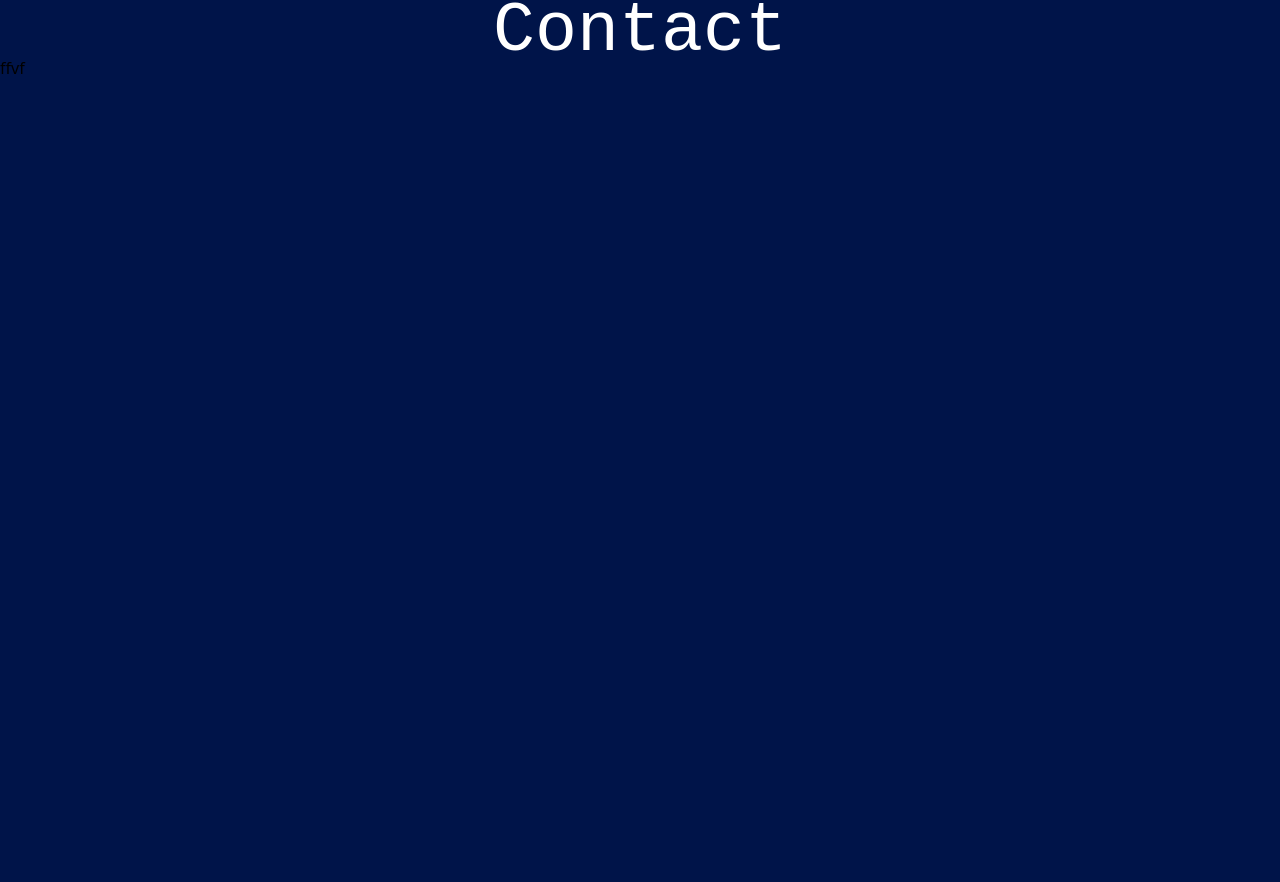
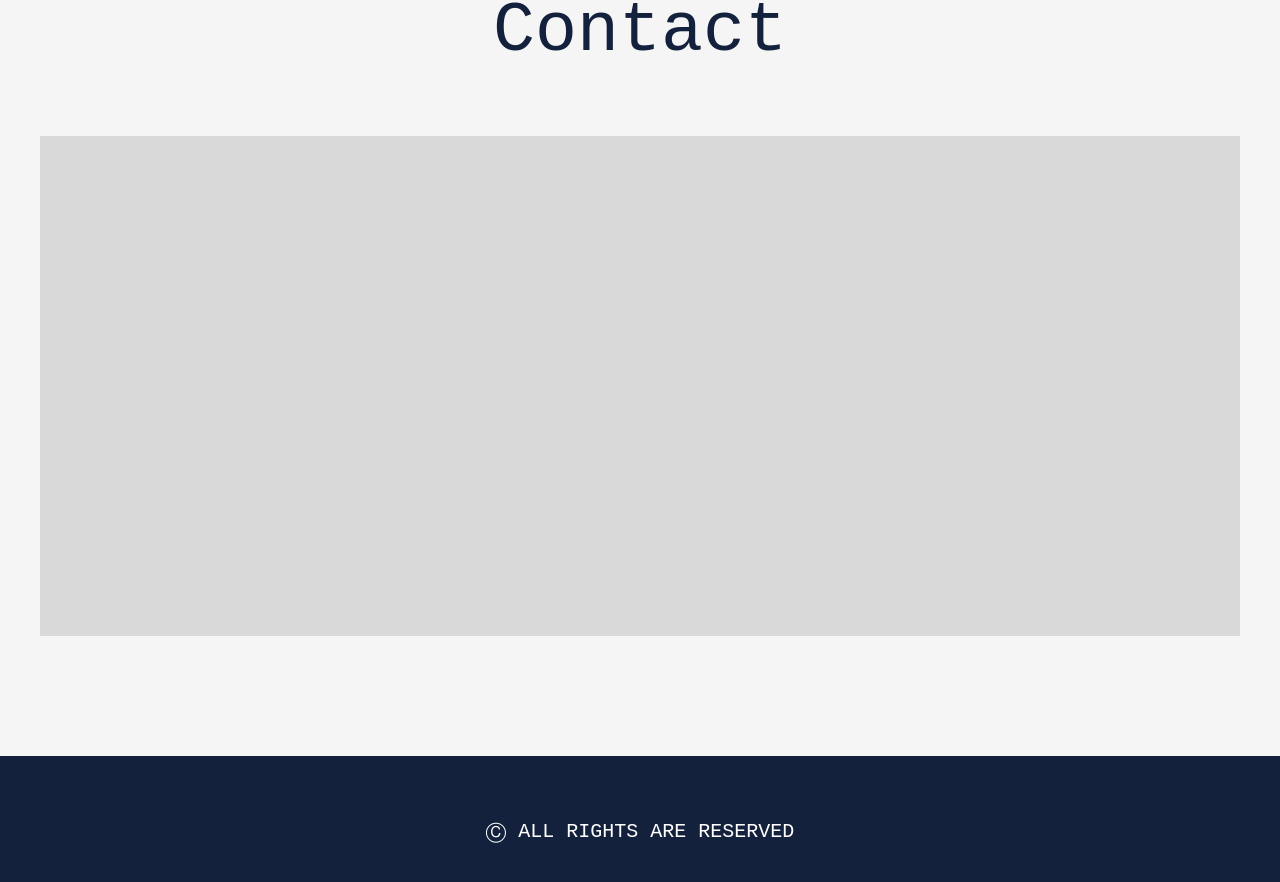
Before and after one commit to sofiane-ka/GL-project, a React (Create React App) app: page /contact in a window 1280 px wide. Shown: the part 154-1036 px from the top of the page. Before the commit the page ends 800 px from the top, so only its background shows below. Built offline with nearby package versions, Linux system fonts and the light colour scheme; the HTML template or start-up script is replaced by a standard one.

Commit message:
customise colors

```diff
--- a/src/App.css
+++ b/src/App.css
@@ -1,3 +1,3 @@
 body{
-  background-color:#001449;
+  background-color:#F5F5F5;
 }
--- a/src/components/Contact.jsx
+++ b/src/components/Contact.jsx
@@ -2,6 +2,7 @@ import React from 'react'
 import Box from '@mui/material/Box';
 import { Typography } from '@mui/material';
 import Stack from '@mui/material/Stack';
+import Container from '@mui/material/Container';
 import Navbar from "../components/Navbar";
 import Footer from "../components/Footer";
 
@@ -26,7 +27,7 @@ const Contact= () => {
     fontWeight: 50,
     fontSize:70,
     letterSpacing: '.0rem',
-    color: '#ffffff',
+    color: '#14213D',
     marginTop : "200px",
     margin:"auto",
     width:"400px"
@@ -36,6 +37,17 @@ const Contact= () => {
  </Typography>
  </Box>
 
+ <Container sx={{
+    backgroundColor :"#D9D9D9",
+    weight:100,
+    height:500,
+    marginX:"auto",
+    marginTop:"150px",
+    marginBottom:"120px"
+ }}>
+
+ </Container>
+
  <Footer/>
       </div>
     )
--- a/src/components/Cours.jsx
+++ b/src/components/Cours.jsx
@@ -2,9 +2,12 @@ import React from 'react'
 import Box from '@mui/material/Box';
 import { Typography } from '@mui/material';
 import Stack from '@mui/material/Stack';
+import Container from '@mui/material/Container';
 import Navbar from "../components/Navbar";
 import Footer from "../components/Footer";
 
+
+const EnsembleCours =[];
 const Cours= () => {
 
     return (
@@ -26,7 +29,7 @@ const Cours= () => {
     fontWeight: 50,
     fontSize:70,
     letterSpacing: '.0rem',
-    color: '#ffffff',
+    color: '#14213D',
     marginTop : "200px",
     margin:"auto",
     width:"400px"
@@ -35,6 +38,16 @@ const Cours= () => {
     Cours
  </Typography>
  </Box>
+ <Container sx={{
+    backgroundColor :"#D9D9D9",
+    weight:100,
+    height:200*(EnsembleCours.length)+500,
+    marginX:"auto",
+    marginTop:"150px",
+    marginBottom:"120px"
+ }}>
+
+ </Container>
 
  <Footer/>
       </div>
--- a/src/components/Descrip.jsx
+++ b/src/components/Descrip.jsx
@@ -7,6 +7,7 @@ const Descrip=()  => {
    <Box sx ={{margin : "auto",
               width: 1600,
               height: 1000,
+              paddingX : "30px",
                }}>
 
 
@@ -21,8 +22,10 @@ const Descrip=()  => {
   fontWeight: 10,
   fontSize : 25,
   letterSpacing: '.3rem',
-  color: '#ffffff',
-  marginTop : "200px"
+  color: '#14213D',
+  marginX : "300px",
+  paddingX :"100px",
+  margin:"auto"
  }}
  >
    There are many variations of passages of Lorem Ipsum available,
--- a/src/components/Footer.jsx
+++ b/src/components/Footer.jsx
@@ -1,12 +1,48 @@
 import React from 'react'
+import Box from '@mui/material/Box';
+import Container from '@mui/material/Container'
+import { Typography } from '@mui/material';
+import Stack from '@mui/material/Stack';
+import { Block } from '@mui/icons-material';
 const Footer= () => {
 
     return (
-      <div className=''>
+
         <footer>
-          <div>ffvf</div>
-        </footer>
-      </div>
+          <Container maxWidth="2xl" sx={{
+          backgroundColor:"#14213D",
+          height:"15rem",
+          textAlign:"center",
+          marginTop :"auto",
+          position:"absolute"
+          }}>
+
+<Typography
+   variant="h6"
+   component="a"
+   href="/"
+   sx={{
+    fontFamily: 'monospace',
+    fontWeight: 10,
+    fontSize:20,
+    letterSpacing: '.0rem',
+    color: '#FFFFFF',
+    marginTop:"60px",
+    textAlign:"center",
+    alignSelf: "center",
+    display: {xs: 'inline-block'}
+
+   }}
+   >
+   Ⓒ ALL RIGHTS ARE RESERVED
+ </Typography>
+
+
+          </Container>
+
+          </footer>
+
+
     )
   }
 
--- a/src/components/Formations.jsx
+++ b/src/components/Formations.jsx
@@ -7,6 +7,9 @@ import Footer from "../components/Footer";
 import Container from '@mui/material/Container'
 import ImageList from '@mui/material/ImageList';
 import ImageListItem from '@mui/material/ImageListItem';
+
+
+const EnsembleFormat = [ ];
 
 const Formations= () => {
 
@@ -28,7 +31,7 @@ const Formations= () => {
     fontWeight: 50,
     fontSize:70,
     letterSpacing: '.0rem',
-    color: '#ffffff',
+    color: '#14213D',
     marginTop : "200px",
     margin:"auto",
     width:"400px"
@@ -38,17 +41,20 @@ const Formations= () => {
  </Typography>
  </Box>
  <Container sx={{
-    backgroundColor :"#005bc5",
+    backgroundColor :"#D9D9D9",
     weight:100,
-    height:700,
+    height:200*(EnsembleFormat.length)+700,
     marginX:"auto",
-    marginTop:"150px"
+    marginTop:"150px",
+    marginBottom:"120px"
  }}>
 
     <img sx={{
+      size : 200,
       marginX:"auto",
-      marginTop:"20px"
-    }} src="../img/Etud.png"/>
+      marginTop:"20px",
+      marginBottom:"20px"
+    }} src="../img/Etud.png" />
 
 
 
@@ -59,133 +65,3 @@ const Formations= () => {
   }
 
   export default Formations
-  /* <Stack>
-
-  <Box>
-    <Stack>
-    <Box>
-    <Typography
-   variant="h6"
-   component="a"
-   href="/"
-   sx={{
-    fontFamily: 'monospace',
-    fontWeight: 50,
-    fontSize:50,
-    letterSpacing: '.0rem',
-    color: '#ffffff',
-    marginTop : "200px",
-    margin:"auto",
-    width:"400px"
-   }}
-   >
-   Web Dev
- </Typography>
-
-    </Box>
-    <Box>
-    <Typography
-   variant="h6"
-   component="a"
-   href="/"
-   sx={{
-    fontFamily: 'monospace',
-    fontWeight: 50,
-    fontSize:50,
-    letterSpacing: '.0rem',
-    color: '#ffffff',
-    marginTop : "200px",
-    margin:"auto",
-    width:"400px"
-   }}
-   >
-   Graphic Design
- </Typography>
-    </Box>
-    <Box>
-    <Typography
-   variant="h6"
-   component="a"
-   href="/"
-   sx={{
-    fontFamily: 'monospace',
-    fontWeight: 50,
-    fontSize:50,
-    letterSpacing: '.0rem',
-    color: '#ffffff',
-    marginTop : "200px",
-    margin:"auto",
-    width:"400px"
-   }}
-   >
-   Mobile Dev
- </Typography>
-    </Box>
-    </Stack>
-  </Box>
-
-
-  <Box>
-    <Stack>
-    <Box>
-    <Typography
-   variant="h6"
-   component="a"
-   href="/"
-   sx={{
-    fontFamily: 'monospace',
-    fontWeight: 50,
-    fontSize:50,
-    letterSpacing: '.0rem',
-    color: '#ffffff',
-    marginTop : "200px",
-    margin:"auto",
-    width:"400px"
-   }}
-   >
-   Mobile Dev
- </Typography>
-    </Box>
-    <Box>
-    <Typography
-   variant="h6"
-   component="a"
-   href="/"
-   sx={{
-    fontFamily: 'monospace',
-    fontWeight: 50,
-    fontSize:50,
-    letterSpacing: '.0rem',
-    color: '#ffffff',
-    marginTop : "200px",
-    margin:"auto",
-    width:"400px"
-   }}
-   >
-   Mobile Dev
- </Typography>
-    </Box>
-    <Box>
-    <Typography
-   variant="h6"
-   component="a"
-   href="/"
-   sx={{
-    fontFamily: 'monospace',
-    fontWeight: 50,
-    fontSize:50,
-    letterSpacing: '.0rem',
-    color: '#ffffff',
-    marginTop : "200px",
-    margin:"auto",
-    width:"400px"
-   }}
-   >
-   Mobile Dev
- </Typography>
-    </Box>
-    </Stack>
-  </Box>
-
- </Stack>
- */
--- a/src/components/HomeSec.jsx
+++ b/src/components/HomeSec.jsx
@@ -5,6 +5,7 @@ import Stack from '@mui/material/Stack';
 import { styled } from '@mui/material/styles';
 import ImagesSw from './ImagesSw';
 import Descrip from './Descrip';
+import Footer from './Footer';
 
 const HomeSec= () => {
     const Item = styled(Paper)(({ theme }) => ({
@@ -25,6 +26,7 @@ const HomeSec= () => {
                         }}>
                   <ImagesSw />
                   <Descrip/>
+
               </Box>
      </div>
     )
--- a/src/components/ImagesSw.jsx
+++ b/src/components/ImagesSw.jsx
@@ -37,7 +37,7 @@ export default function ImagesSw() {
     fontWeight: 50,
     fontSize:50,
     letterSpacing: '.0rem',
-    color: '#ffffff',
+    color: '#14213D',
     marginTop : "200px",
     margin:"auto",
     width:"400px"
@@ -62,7 +62,7 @@ export default function ImagesSw() {
     fontWeight: 50,
     fontSize:50,
     letterSpacing: '.0rem',
-    color: '#ffffff',
+    color: '#14213D',
     marginTop : "200px",
     margin:"auto",
 
@@ -71,7 +71,8 @@ export default function ImagesSw() {
    N'hesitez pas à étudier avec nous {smile}
  </Typography>
  </Box>
-    <Box sx = {{   backgroundColor:"#001449",
+    <Box sx = {{   backgroundColor:"#F5F5F5",
+                   marginBottom:"100px"
                    }}>
 
     <ImageList
--- a/src/components/Navbar.jsx
+++ b/src/components/Navbar.jsx
@@ -37,7 +37,7 @@ function ResponsiveAppBar() {
 
   return (
     <AppBar position="static" sx ={{
-        backgroundColor: "#005bc5"
+        backgroundColor: "#FCA311"
 
     }}>
       <Container maxWidth="2xl">
--- a/src/pages/Home.jsx
+++ b/src/pages/Home.jsx
@@ -15,8 +15,6 @@ const Home= () => {
     <Navbar/>
     <HomeSec/>
     <Footer/>
-
-
     </section>
   )
 }
--- a/src/pages/Login.jsx
+++ b/src/pages/Login.jsx
@@ -15,9 +15,16 @@ const Login=()  => {
 
     return (
    <Container sx ={{margin : "auto",
-              width: 700,
-              height: 500,
-              backgroundColor :"#005bc5",
+              width: 1100,
+              height: 600,
+              backgroundColor :"#F5F5F5",
+              marginTop:"150px"
+
+               }}>
+    <Container sx ={{margin : "auto",
+              width: 1100,
+              height: 100,
+              backgroundColor :"#FCA311",
               marginTop:"150px"
 
                }}>
@@ -30,7 +37,7 @@ const Login=()  => {
     fontWeight: 50,
     fontSize:70,
     letterSpacing: '.0rem',
-    color: '#ffffff',
+    color: '#14213D',
     marginTop : "10px",
     textAlign:"center",
     display: {md: 'block'}
@@ -39,6 +46,9 @@ const Login=()  => {
    >
     EDUCOURS
  </Typography>
+    </Container>
+
+
 
  <Typography
    variant="h6"
@@ -49,7 +59,7 @@ const Login=()  => {
     fontWeight: 10,
     fontSize:20,
     letterSpacing: '.0rem',
-    color: '#ffffff',
+    color: '#000000',
     marginTop : "10px",
     textAlign:"center",
     display: {md: 'block'}
@@ -68,15 +78,15 @@ const Login=()  => {
                 sx={{ my: 5,
                   color: 'white',
                    display: 'block',
-                  backgroundColor:"#001449" ,
+                  backgroundColor:"#FCA311" ,
                   marginX:"auto" ,
                   marginTop:"20px",
                   height:50,
                   width:300,
                   fontFamily: 'monospace',
                   '&:hover': {
-                     backgroundColor: 'primary.main',
-                     opacity: [0.9, 0.8, 0.7],
+                     backgroundColor: '"#14213D',
+                     opacity: [0.9, 0.8, 1],
                    },
                }}
               >
@@ -95,7 +105,7 @@ const Login=()  => {
     fontWeight: 50,
     fontSize:20,
     letterSpacing: '.0rem',
-    color: '#ffffff',
+    color: '#D9D9D9',
     marginTop : "-10px",
     textAlign:"center",
     display: {md: 'block'}
```
Also changed, not shown: src/img/livre.png (added), src/img/trois.png (added).
